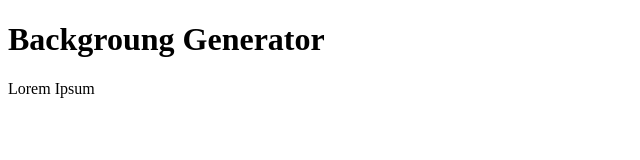
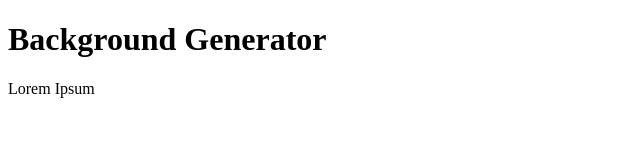
Before and after one commit to badal321/Bckground-generator, a plain HTML site: page index.html in a window 1280 px wide. Shown: the full height of the page, 0-640 px from the left. Drawn offline with Linux system fonts and the light colour scheme.

Commit message:
Correcting Spelling

```diff
--- a/index.html
+++ b/index.html
@@ -4,7 +4,7 @@
 	<title>Git</title>
 </head>
 <body>
-	<h1> Backgroung Generator</h1>
+	<h1> Background Generator</h1>
 	<p>Lorem Ipsum</p>
 </body>
 </html>
```
